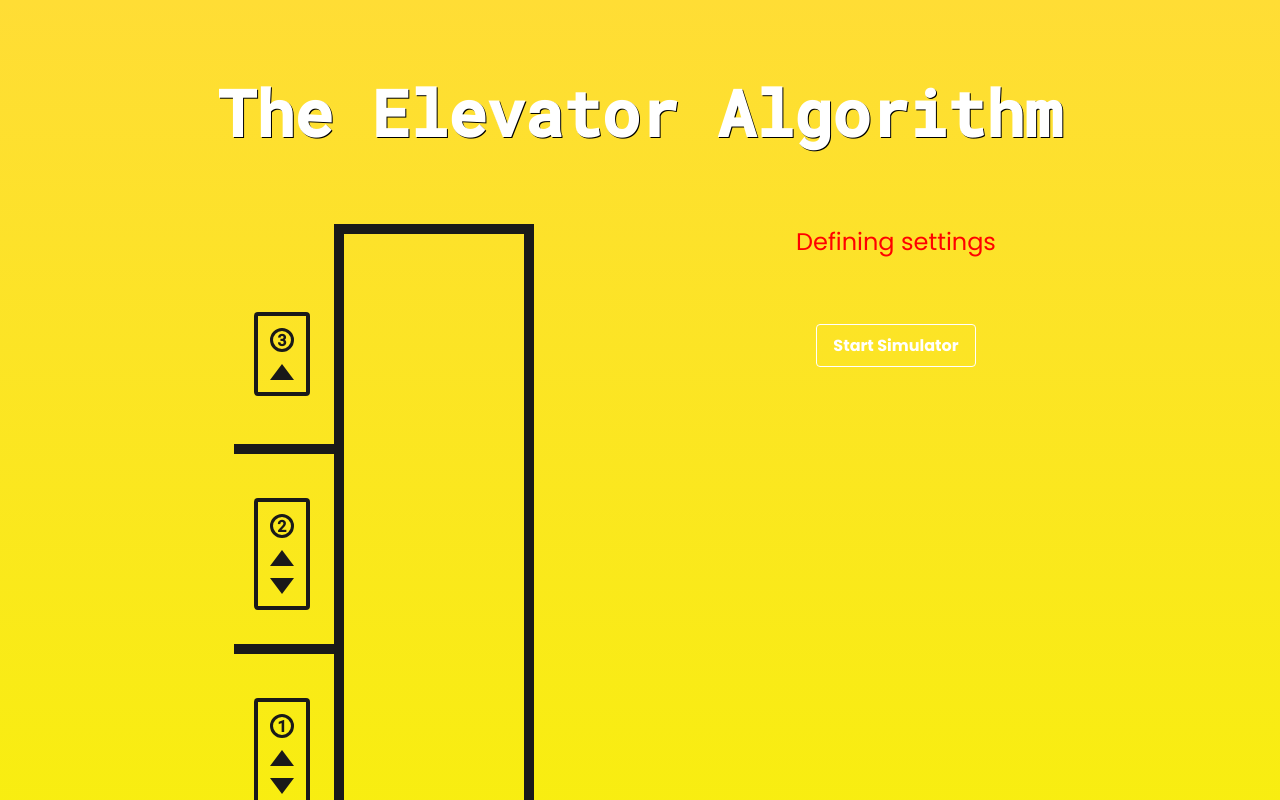
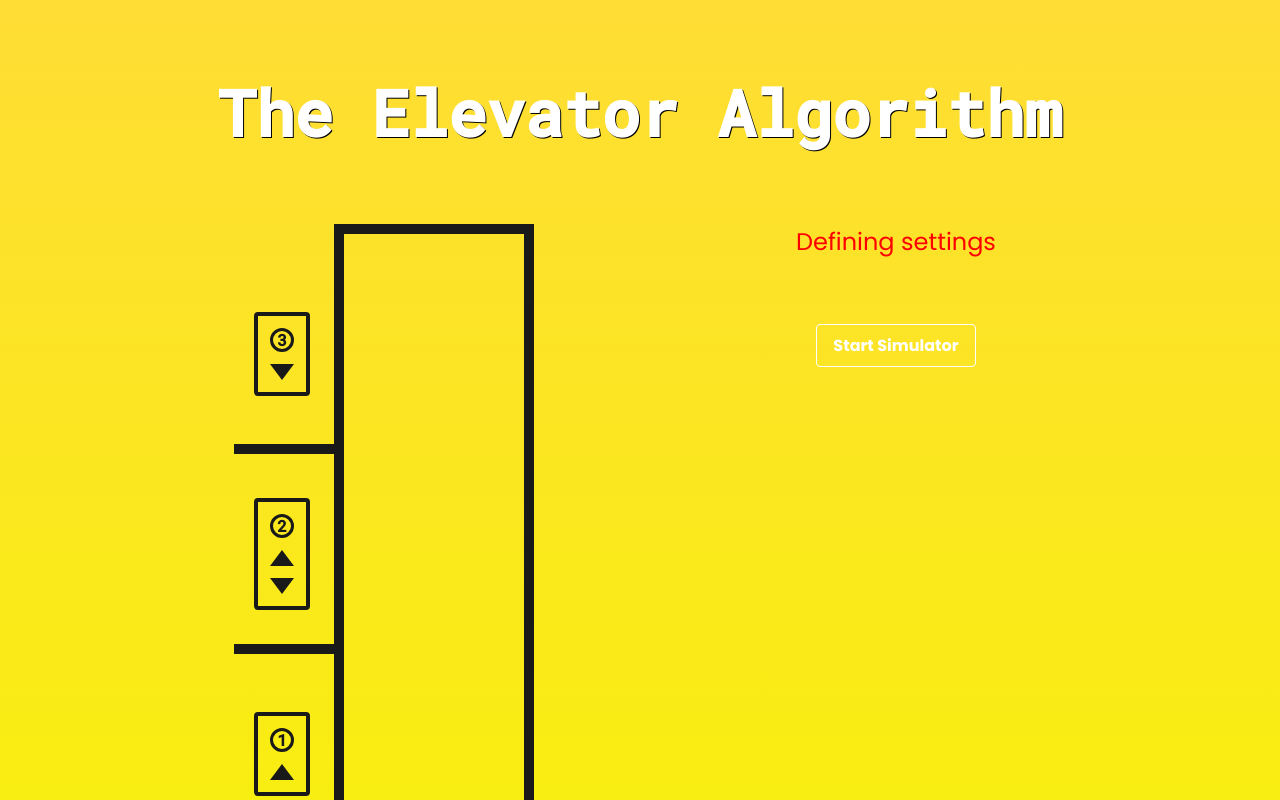
Before and after one commit to juliolmuller/elevator-algorithm-, a React (Vite) app: page / in a window 1280 px wide. Shown: the top 800 px of the page. Built offline with nearby package versions, Linux system fonts and the light colour scheme.

Commit message:
fix: fix floors names and buttons

```diff
--- a/src/components/ElevatorShaft/index.tsx
+++ b/src/components/ElevatorShaft/index.tsx
@@ -27,9 +27,9 @@ function ElevatorShaft({ floors, onCall }: ElevatorShaftProps) {
       {floorsArray.map((_, index) => (
         <Floor
           key={index}
-          index={floorsArray.length - index - 1}
-          onCallUp={index < floorsArray.length - 1 ? handleCallUp : undefined}
-          onCallDown={index > 0 ? handleCallDown : undefined}
+          index={actualFloors - index}
+          onCallUp={index > 0 ? handleCallUp : undefined}
+          onCallDown={index < actualFloors - 1 ? handleCallDown : undefined}
         />
       ))}
 
```
